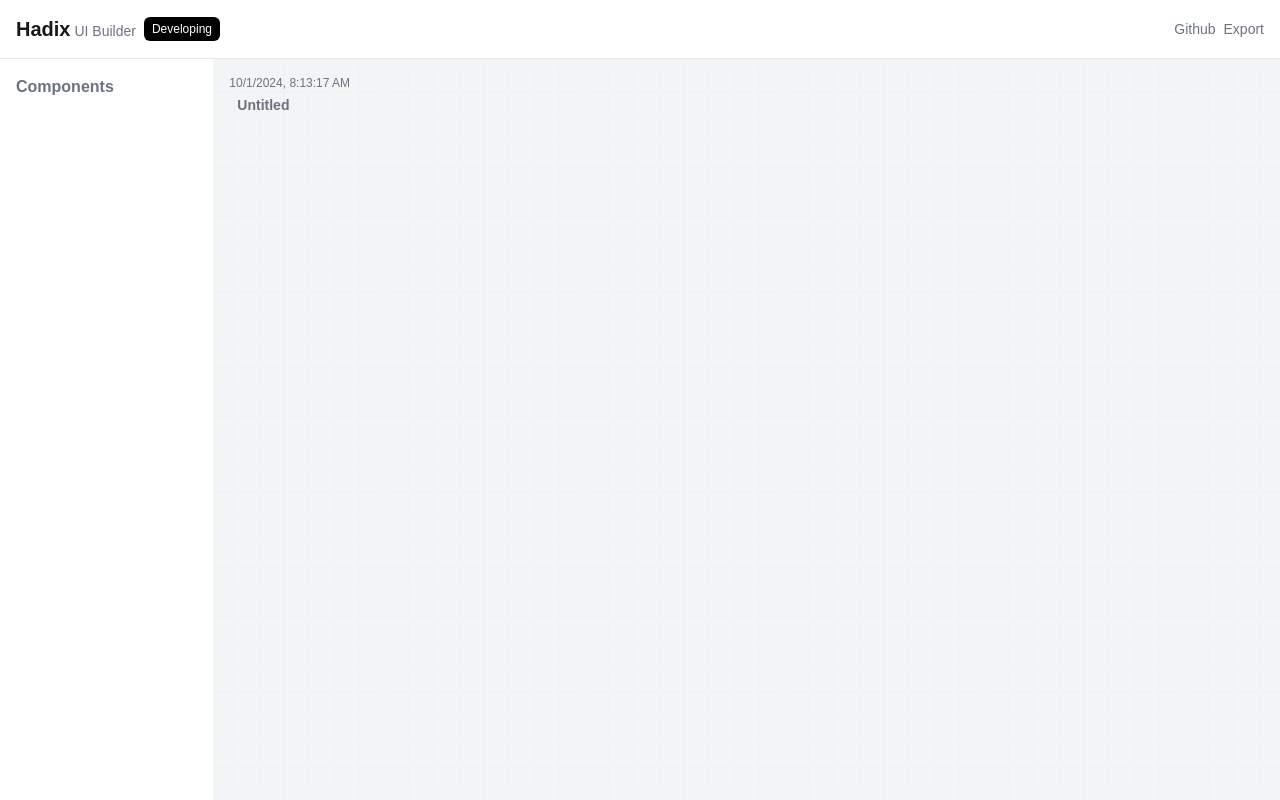
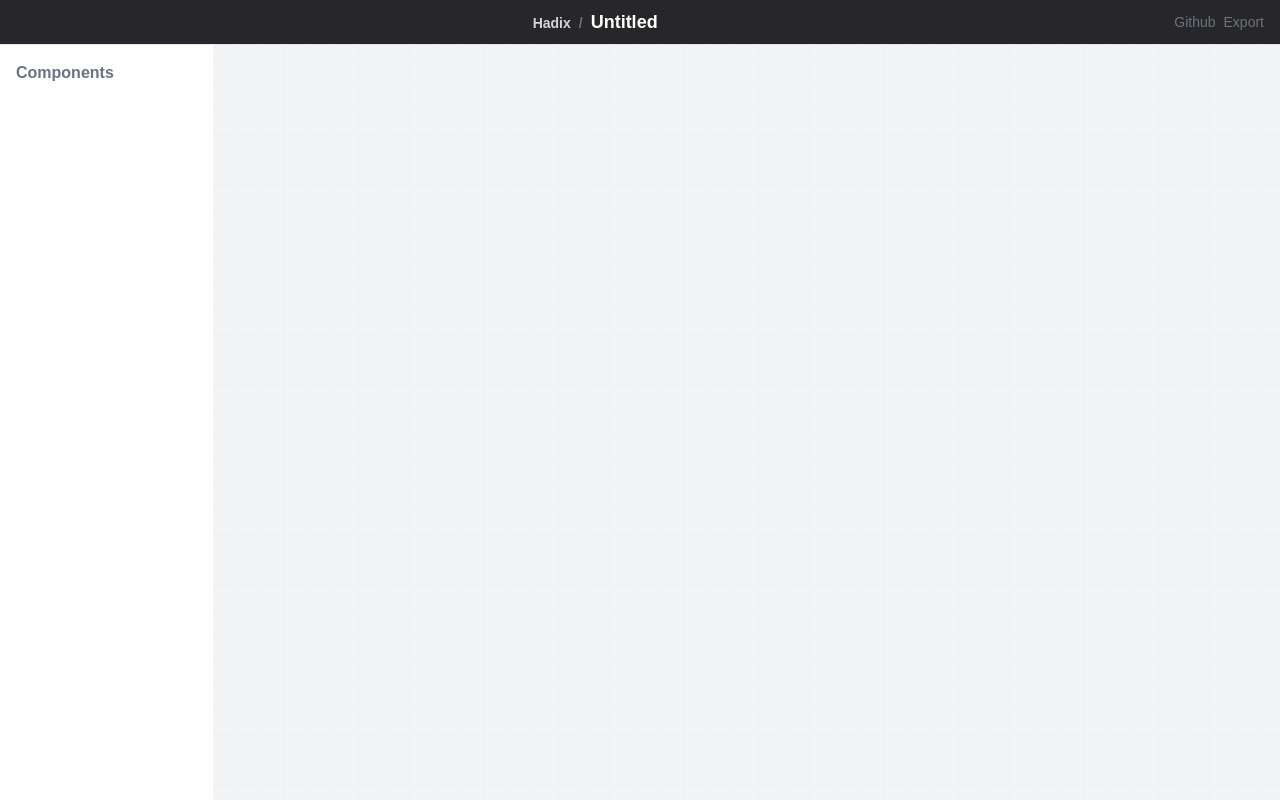
Before and after one commit to hseoy/hadix, a Next.js app in the folder apps/ui-builder/: page /new in a window 1280 px wide. Built offline with nearby package versions, Linux system fonts and the light colour scheme.

Commit message:
refactor: 상단 헤더 디자인 변경 & 헤더에 애플리케이션명 노출

```diff
--- a/apps/ui-builder/src/components/EditableContent.tsx
+++ b/apps/ui-builder/src/components/EditableContent.tsx
@@ -1,12 +1,14 @@
-import { useState, useRef, useEffect } from 'react';
+import { useState, useRef, useEffect, ReactNode } from 'react';
 
 interface EditableContentProps {
   content: string;
+  prefixContent?: ReactNode;
   onUpdateContent: (content: string) => void;
 }
 
 const EditableContent: React.FC<EditableContentProps> = ({
   content,
+  prefixContent,
   onUpdateContent,
 }) => {
   const inputRef = useRef<HTMLInputElement>(null);
@@ -37,10 +39,12 @@ const EditableContent: React.FC<EditableContentProps> = ({
     }
   }, [isEditing]);
 
-  return isEditing ? (
+  return (
+    <div className="w-full flex items-center justify-center">
+      {isEditing ? (
         <input
           ref={inputRef}
-      className="cursor-text text-sm text-gray-500 font-semibold px-2 py-1"
+          className="cursor-text px-2 py-1 bg-transparent border-none outline-none text-center w-full"
           type="text"
           value={editedContent}
           onChange={e => setEditedContent(e.target.value)}
@@ -48,11 +52,11 @@ const EditableContent: React.FC<EditableContentProps> = ({
           onKeyDown={handleKeyDown}
         />
       ) : (
-    <div
-      className="cursor-text text-sm text-gray-500 font-semibold px-2 py-1"
-      onClick={handleClick}
-    >
+        <div className="cursor-text px-2 py-1" onClick={handleClick}>
+          {prefixContent && <span>{prefixContent}</span>}
           {content}
+        </div>
+      )}
     </div>
   );
 };
--- a/apps/ui-builder/src/components/ui-builder/Canvas.tsx
+++ b/apps/ui-builder/src/components/ui-builder/Canvas.tsx
@@ -1,17 +1,12 @@
 'use client';
 
-import { IDocument, IDocumentMetadata } from '@/hadix-core/types/core';
+import { IDocument } from '@/hadix-core/types/core';
 import { CanvasBackground } from '@/components/ui-builder/CanvasBackground';
-import EditableContent from '@/components/EditableContent';
 
 interface CanvasProps {
   editorDocument: IDocument | null;
-  onUpdateDocumentMetadata?: (metadata: Partial<IDocumentMetadata>) => void;
 }
-export function Canvas({
-  editorDocument,
-  onUpdateDocumentMetadata,
-}: CanvasProps) {
+export function Canvas({ editorDocument }: CanvasProps) {
   if (!editorDocument) {
     // Empty Canvas
     return (
@@ -21,33 +16,9 @@ export function Canvas({
     );
   }
 
-  const documentName = editorDocument.metadata.title;
-  const updatedAt = editorDocument.metadata.updatedAt;
-
   return (
     <div className="w-full h-full bg-gray-100 transition-colors duration-300 relative overflow-hidden">
       <CanvasBackground />
-
-      {/* LEFT TOP Section */}
-      <div className="absolute top-0 left-0">
-        <div className="ml-4 mt-4">
-          <div className="flex flex-row gap-2">
-            <span className="text-xs text-gray-500">
-              {updatedAt.toLocaleString()}
-            </span>
-          </div>
-
-          <EditableContent
-            content={documentName}
-            onUpdateContent={content =>
-              onUpdateDocumentMetadata?.({ title: content })
-            }
-          />
-        </div>
-      </div>
-
-      {/* RIGHT TOP Section */}
-      <div className="absolute top-0 right-0"></div>
     </div>
   );
 }
--- a/apps/ui-builder/src/components/ui-builder/UIBuilder.tsx
+++ b/apps/ui-builder/src/components/ui-builder/UIBuilder.tsx
@@ -4,6 +4,7 @@ import { useEffect } from 'react';
 import { Canvas } from './Canvas';
 import { useHadixEditor } from '@/hooks/use-hadix-editor';
 import { useHadixCommands } from '@/hooks/use-hadix-commands';
+import EditableContent from '@/components/EditableContent';
 
 export function UIBuilder() {
   const { initializeEditor, editorState, editorDocument, commandExecutor } =
@@ -23,18 +24,35 @@ export function UIBuilder() {
     console.log('CHANGED EDITOR DOCUMENT:', editorDocument);
   }, [editorDocument]);
 
+  const documentName = editorDocument?.metadata.title || '';
+
   return (
     <div className="w-full h-full flex flex-col">
-      <header className="w-full h-16 bg-white border-b border-gray-200 flex items-center justify-between px-4 z-10">
+      <header className="w-full h-12 border-b border-gray-200 px-4 z-10 bg-zinc-800 flex items-center">
+        {/* Left */}
         <div className="flex flex-row gap-2 items-center">
-          <hgroup className="flex flex-row gap-1 items-baseline">
-            <h1 className="text-xl font-bold">Hadix</h1>
-            <h2 className="text-sm text-gray-500">UI Builder</h2>
-          </hgroup>
-          <div className="text-xs text-gray-500 bg-black text-white px-2 py-1 rounded-md">
-            Developing
-          </div>
+          <button className="text-sm text-gray-500"></button>
         </div>
+
+        {/* Center */}
+        <div className="flex flex-row gap-2 items-center flex-1 justify-center text-white font-semibold text-lg">
+          {editorDocument && (
+            <EditableContent
+              content={documentName}
+              prefixContent={
+                <span className="text-sm text-gray-500 font-bold mr-2 inline-flex items-center gap-2">
+                  <span className="text-gray-300">Hadix</span>
+                  <span className="text-gray-500">/</span>
+                </span>
+              }
+              onUpdateContent={content =>
+                updateDocumentMetadata({ title: content || 'Untitled' })
+              }
+            />
+          )}
+        </div>
+
+        {/* Right */}
         <div className="flex items-center gap-2">
           {/* Github Link */}
           <a
@@ -65,10 +83,7 @@ export function UIBuilder() {
         </div>
 
         {/* Canvas */}
-        <Canvas
-          editorDocument={editorDocument}
-          onUpdateDocumentMetadata={updateDocumentMetadata}
-        />
+        <Canvas editorDocument={editorDocument} />
       </div>
     </div>
   );
```
Lines whose indentation alone changed are shown as unchanged.
